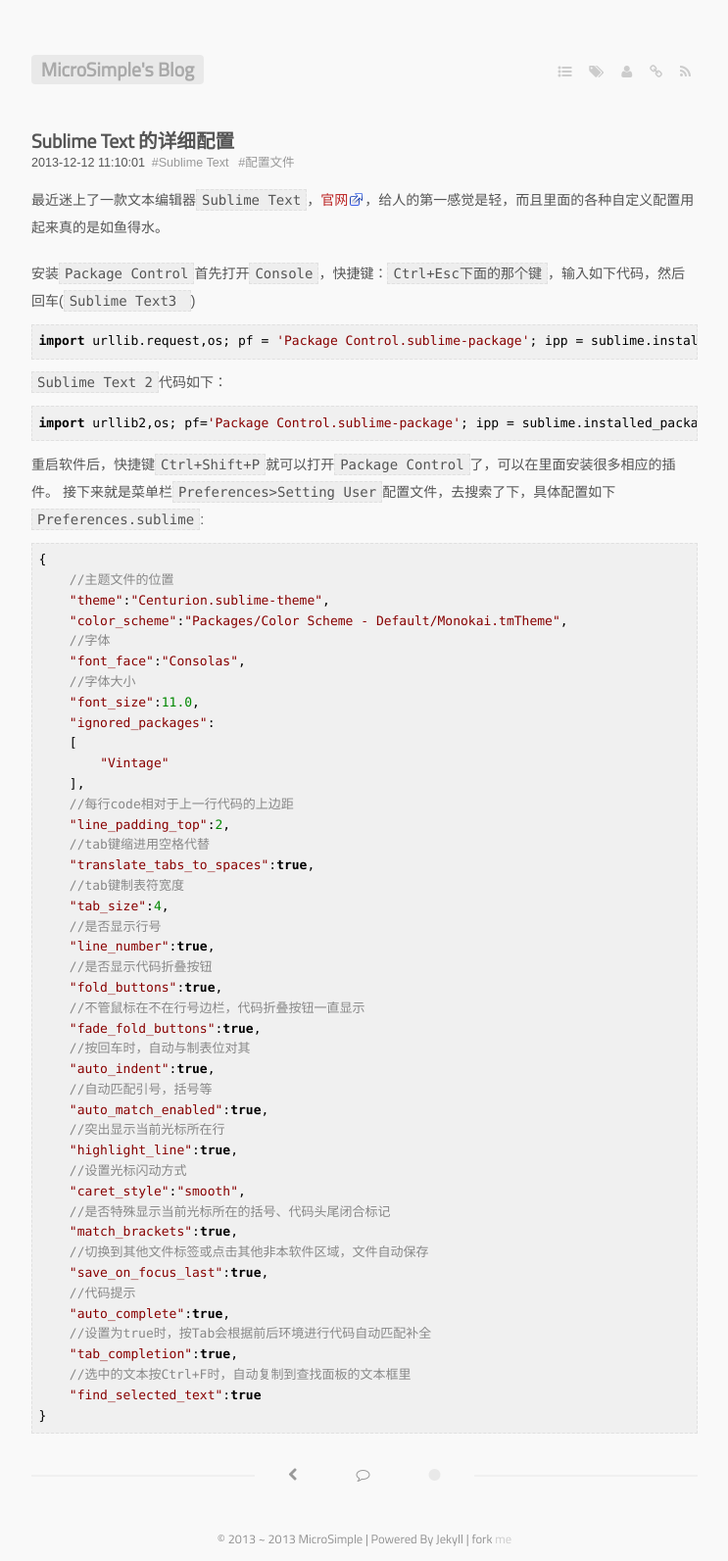
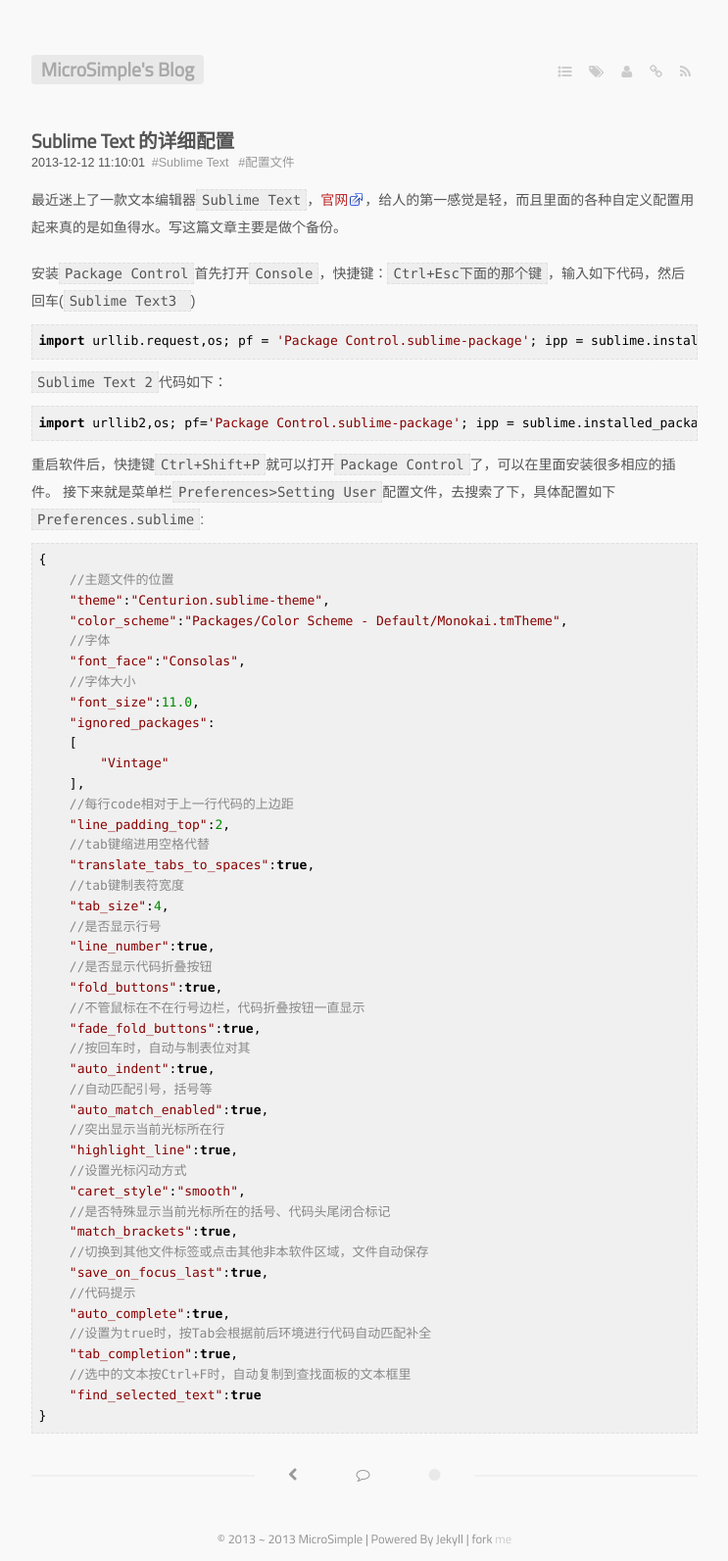
Before and after one commit to antwork/microsimple.github.com, a Jekyll site: the page built from _posts/2013-12-12-preferences-sublime.markdown, in a window 1280 px wide. Shown: the whole page at 98% size, without its empty margins (268-1011 px from the left). Built offline with Jekyll 4.4.1, drawn with Linux system fonts in a browser that asks for light colours; some web fonts are replaced; Markdown is read by kramdown in place of the engine named in the settings; comment, search, counter and statistics services are not loaded.

Commit message:
update description

```diff
--- a/_posts/2013-12-12-preferences-sublime.markdown
+++ b/_posts/2013-12-12-preferences-sublime.markdown
@@ -3,12 +3,12 @@
 layout: post
 createdate: 2013-12-12 11:10:01
 guid: 2013121201
-description: 最近迷上了一款文本编辑器`Sublime Text`，给人的第一感觉是轻，而且里面的各种自定义配置用起来真的是如鱼得水。安装Package Control
+description: 最近迷上了一款文本编辑器`Sublime Text`，给人的第一感觉是轻，而且里面的各种自定义配置用起来真的是如鱼得水。写这篇文章主要是做个备份。
 tags:
   - Sublime Text
   - 配置文件
 ---
-最近迷上了一款文本编辑器`Sublime Text`，[官网](http://www.sublimetext.com/)，给人的第一感觉是轻，而且里面的各种自定义配置用起来真的是如鱼得水。
+最近迷上了一款文本编辑器`Sublime Text`，[官网](http://www.sublimetext.com/ "Sublime Text 官网")，给人的第一感觉是轻，而且里面的各种自定义配置用起来真的是如鱼得水。写这篇文章主要是做个备份。
 
 安装`Package Control`首先打开`Console`，快捷键：`Ctrl+Esc下面的那个键`，输入如下代码，然后回车(`Sublime Text3 `)
 {% highlight python %}
```
